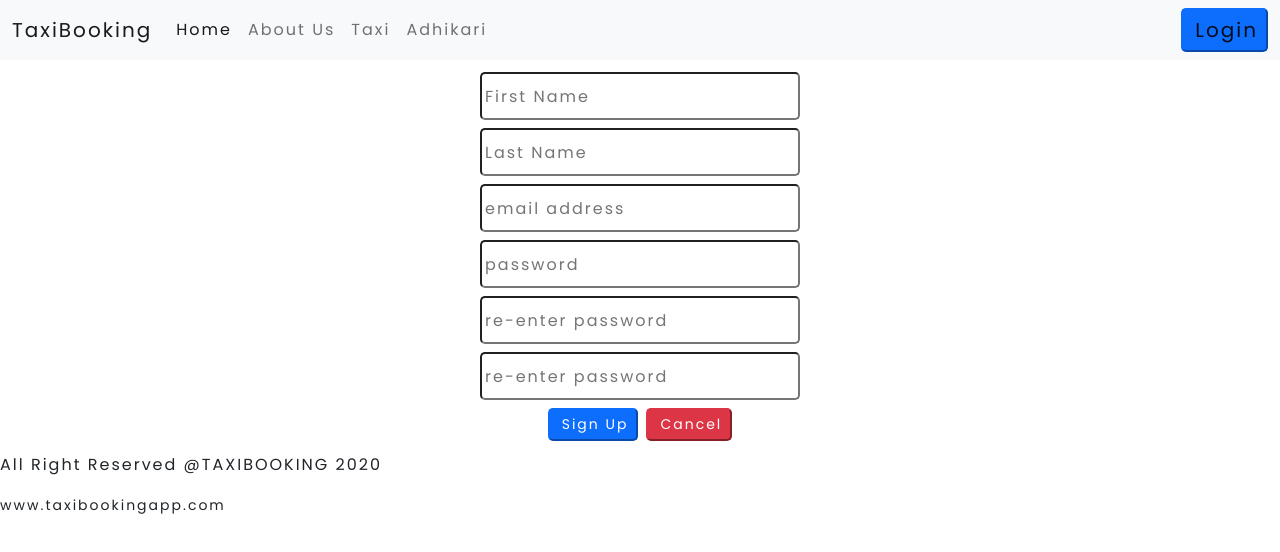
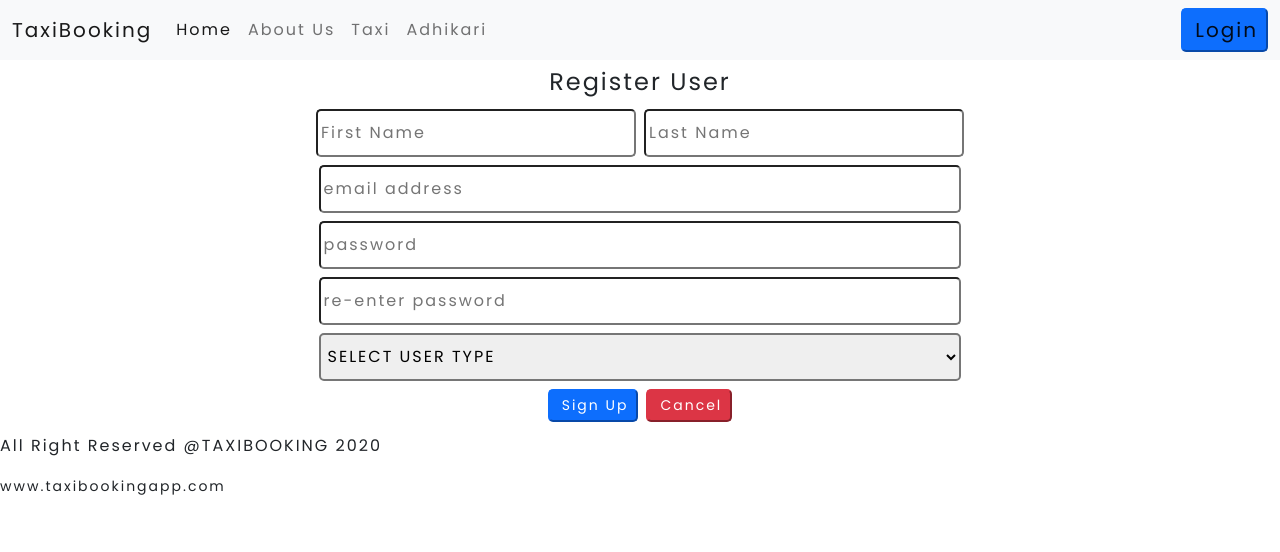
Before and after one commit to PrakashAdhikari08/taxibookingfe, a React (Create React App) app: page /register in a window 1280 px wide. Shown: the top 552 px of the page. Built offline with nearby package versions, Linux system fonts and the light colour scheme.

Commit message:
formik added

```diff
--- a/package.json
+++ b/package.json
@@ -7,12 +7,14 @@
     "@testing-library/react": "^11.2.7",
     "@testing-library/user-event": "^12.8.3",
     "bootstrap": "^5.0.1",
+    "formik": "^2.2.9",
     "react": "^17.0.2",
     "react-dom": "^17.0.2",
     "react-modal": "^3.14.2",
     "react-router-dom": "^5.2.0",
     "react-scripts": "4.0.3",
-    "web-vitals": "^1.1.2"
+    "web-vitals": "^1.1.2",
+    "yup": "^0.32.9"
   },
   "scripts": {
     "start": "react-scripts start",
--- a/src/view/form/login/Login.jsx
+++ b/src/view/form/login/Login.jsx
@@ -7,6 +7,7 @@ const Login = (props) => {
 
     const [username, setUsername] = useState("");
     const [password, setPassword] = useState("");
+    const [show, setShow] = useState(false);
 
     const loginClicked = () => {
         console.log(username + "   "+ password)
@@ -18,8 +19,11 @@ const Login = (props) => {
                 <p>Enter your login Details</p>
                 <input className={"form-input"} placeholder="enter username" type={"email"} onChange={e => setUsername(e.target.value)}/>
                 <br/>
-                <input className={"form-input"} placeholder="password" type={"password"} onChange={e => setPassword(e.target.value)}/>
-
+                <input className={"form-input"} placeholder="password" type={show !== true ?"password": "text"} onChange={e => setPassword(e.target.value)}/>
+                <br/>
+                <Link>
+                    <small onClick={() => setShow(!show)}>show password</small>
+                </Link>
                 <br/>
                 <button className={"login-btn"}  onClick={loginClicked()}>login</button>
                 <Link to={"/"} ><button className={"cancel-btn btn-danger"}>Cancel</button> </Link>
--- a/src/view/form/register/Register.css
+++ b/src/view/form/register/Register.css
@@ -1,6 +1,9 @@
-input {
+input, select {
     border-radius: 5px;
     text-indent: 3px;
     height: 6vh;
     margin-top: 1vh;
 }
+.input-long, select {
+    width: 98%;
+}
--- a/src/view/form/register/Register.jsx
+++ b/src/view/form/register/Register.jsx
@@ -1,33 +1,110 @@
-import React from "react";
+import React, {useState} from "react";
 
 import './Register.css'
+import {Link} from "react-router-dom";
 
-const Register = () => {
+import * as Yup from "yup";
+import { useFormik } from "formik";
 
-    return(
-        <>
-            <form className={"text-center m-2"}>
-                <input type="text"  placeholder={"First Name"} className={"m-1"}/>
-                <br />
-                <input type={"text"} placeholder={"Last Name"} className={"m-1"}/>
-                <br />
-                <input type={"email"} placeholder={"email address"} className={"m-1"}/>
-                <br />
-                <input  type={"password"} placeholder={"password"} className={"m-1"}/>
+const Register = (props) => {
 
-                <br />
-                <input  type={"password"} placeholder={"re-enter password"} className={"m-1"}/>
-                <br />
-                <input  type={"password"} placeholder={"re-enter password"} className={"m-1"}/>
+    const initialValues = {
+        firstName : "",
+        lastName : "",
+        emailAddress: "",
+        password: ""
+    }
 
-                <br />
+    const onSubmit = (values) => {
+        const data = {
+            firstName: values.firstName,
+            lastName: values.lastName,
+            emailAddress: values.emailAddress,
+            password: values.password,
+        };
 
-                <button className={"btn-sm btn-primary m-1"}>Sign Up</button>
+        console.log(data.firstName, data.lastName);
+    }
 
+        const validationSchema = Yup.object({
+            name: Yup.string().required("Please Enter your full Name"),
+            username: Yup.string()
+                .email("Invalid Email Address")
+                .required("Username is requied"),
+            password: Yup.string()
+                .required("Password Required")
+                .min(6, "Password is too short"),
+            password1: Yup.string()
+                .required("Re-enter Password")
+                .test("Password Matched", "Passwords must match", function (value) {
+                    return this.parent.password === value;
+                }),
+        });
+
+        const formik = useFormik({
+            initialValues,
+            onSubmit,
+            // validationSchema,
+        });
+
+
+    //     const [userType, setUserType] = useState(0);
+    //
+    // const handleSubmit =(e) => {
+    //     e.preventDefault();
+    //     console.log("Hello World");
+    //     console.log(userType);
+    //     if(userType === 1){
+    //         console.log("call driver api");
+    //     }
+    //     else if( userType === 2){
+    //         console.log("call customer api");
+    //     }
+    //     else
+    //         alert("Please select a user type");
+    //
+    //
+    // }
+
+
+    return (
+        <div className={"text-center"}>
+            <form className={"m-2 d-inline-block"} onSubmit={formik.handleSubmit} action={""}>
+                <h4>Register User</h4>
+                <input
+                    type="text"
+                    placeholder={"First Name"}
+                    className={"m-1"}
+                    id="firstName"
+                    {...formik.getFieldProps('firstName')}
+                />
+                <input type={"text"} placeholder={"Last Name"} className={"m-1"} id={"lastName"} {...formik.getFieldProps('lastName')}/>
+                <br/>
+                <input type={"email"} placeholder={"email address"} className={"m-1 input-long"} id={"emailAddress"} {...formik.getFieldProps("emailAddress")}/>
+                <br/>
+                <input type={"password"} placeholder={"password"} className={"m-1 input-long"}/>
+
+                <br/>
+                <input type={"password"} placeholder={"re-enter password"} className={"m-1 input-long"}/>
+
+                <br/>
+                <select placeholder={"Chose the User type"} className={"m-1 border-2"}
+                        // onChange={event => setUserType(event.target.value)}
+                >
+                    <option value={0} >SELECT USER TYPE</option>
+                    <option value={1} >DRIVER</option>
+                    <option value={2} >CUSTOMER</option>
+                </select>
+                <br/>
+
+                <button className={"btn-sm btn-primary m-1"} type={"submit"}>Sign Up</button>
+
+               <Link to={"/"}>
                 <button className={"btn-sm btn-danger m-1"}>Cancel</button>
+               </Link>
 
             </form>
-        </>
+        </div>
     );
 
 };
```
Also changed, not shown: 1 other file (tests, documents, lock files or other folders).
